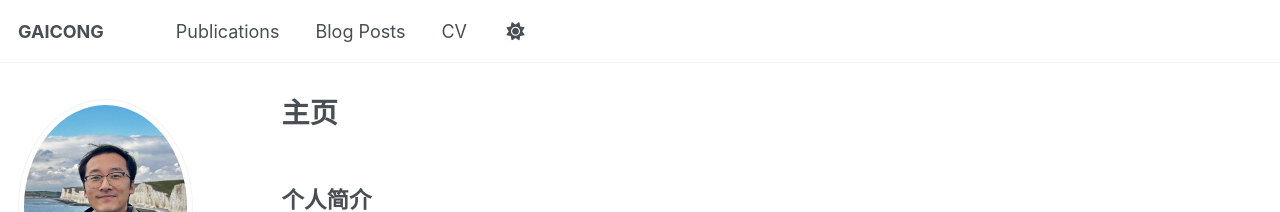
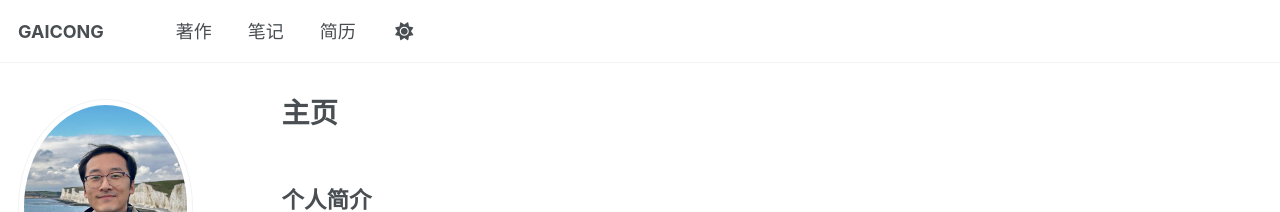
Before and after one commit to Gaicong/gaicong.github.io, a Jekyll site: the page built from _pages/about.md, in a window 1280 px wide. Shown: the top 212 px of the page. Built offline with Jekyll 4.4.1, drawn with Linux system fonts in a browser that asks for light colours; some web fonts are replaced; a script that is not in the unit is left out.

Commit message:
Update navigation.yml

```diff
--- a/_data/navigation.yml
+++ b/_data/navigation.yml
@@ -8,7 +8,7 @@
 #      Markdown formatted page while the second is generated using JSON.
 
 main:
-  - title: "Publications"
+  - title: "著作"
     url: /publications/
 
   # - title: "Talks"
@@ -20,10 +20,10 @@ main:
   # - title: "Portfolio"
   #   url: /portfolio/
 
-  - title: "Blog Posts"
+  - title: "笔记"
     url: /year-archive/
 
-  - title: "CV"
+  - title: "简历"
     url: /cv/
 
   # - title: "CV"
```
